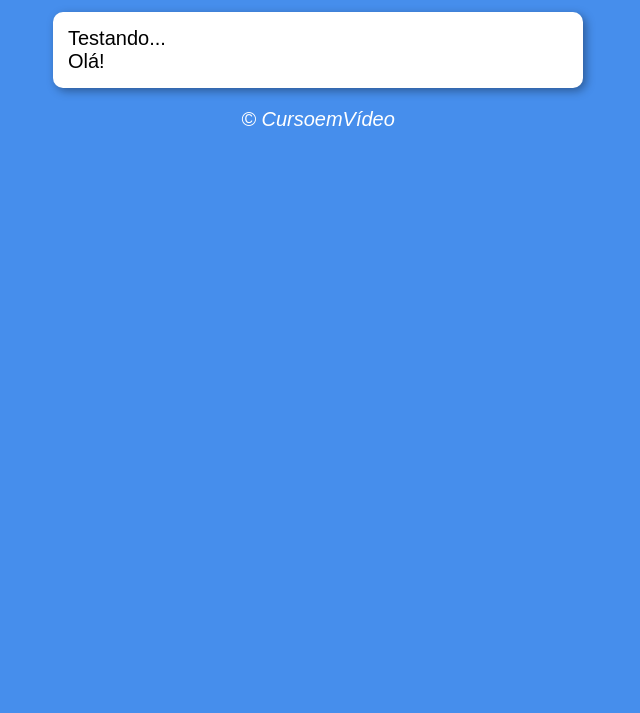
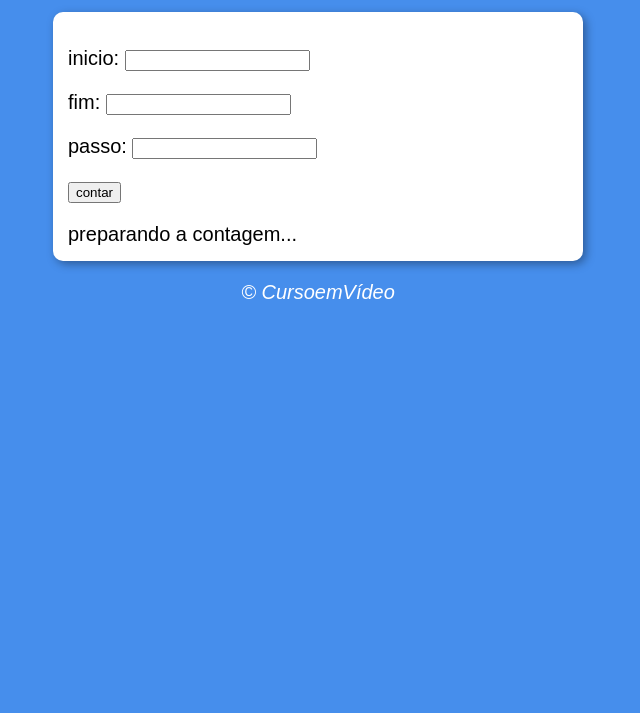
Before and after one commit to JCSkater/javascript, a plain HTML site: page exercicios/aula14ex/ex016/modelo.html in a window 1280 px wide. Shown: the part 87-800 px from the top of the page, without its empty margins (322-962 px from the left). Drawn offline with Linux system fonts and the light colour scheme.

Commit message:
exercicios js

```diff
--- a/exercicios/aula14ex/ex016/modelo.html
+++ b/exercicios/aula14ex/ex016/modelo.html
@@ -4,19 +4,22 @@
     <meta charset="UTF-8">
     <meta http-equiv="X-UA-Compatible" content="IE=edge">
     <meta name="viewport" content="width=device-width, initial-scale=1.0">
-    <title>Modelo de exercício</title>
+    <title>Super Contador</title>
     <link rel="stylesheet" href="style.css">
 </head>
 <body>
     <header>
-        <h1>Título</h1>
+        <h1>Vamos contar</h1>
     </header>
     <section>
-        <div>
-            Testando...
+        <div id="dados">
+            <p>inicio: <input type="number" name="inicio" id="txti"></p>
+            <p>fim: <input type="number" name="fim" id="txtf"></p>
+            <p>passo: <input type="number" name="passo" id="txtp"></p>
+            <p><input type="button" value="contar" onclick="contar()"></p>
         </div>
-        <div>
-            Olá!
+        <div id="res">
+            preparando a contagem...
         </div>
     </section>
     <footer>
--- a/exercicios/aula14ex/ex016/script.js
+++ b/exercicios/aula14ex/ex016/script.js
@@ -1 +1,19 @@
-alert('olá!')
+function contar() {
+    let ini = document.getElementById('txti')
+    let fim = document.getElementById('txtf')
+    let passo = document.getElementById('txtp')
+    let res = document.getElementById('res')
+
+    if (ini.value.length == 0 || fim.value.length == 0 || passo.value.length == 0) {
+        alert ('[ERRO] Faltam dados!')
+    } else {
+        res.innerHTML = 'Contando: '
+        let i = Number(ini.value)
+        let f = Number(fim.value)
+        let p = Number(passo.value)
+
+        for(let c = i; c <= f; c += p) {
+            res.innerHTML += `${c}`
+        }
+    }
+}
```
Also changed, not shown: exercicios/aula04/index.html (added, +20 -0 lines), exercicios/aula09/ex005/ex005.html (renamed from exercicios/ex005/ex005.html, +5 -1 lines), exercicios/aula14ex/ex017/modelo.html (+4 -3 lines), exercicios/ex001/index.html (deleted, +0 -15 lines), exercicios/aula04/ex001.html (renamed from exercicios/ex001/ex001.html), exercicios/aula06/ex002/ex002.html (renamed from exercicios/ex002/ex002.html), exercicios/aula06/ex002/index.html (renamed from exercicios/ex002/index.html), exercicios/aula06/ex003/ex003.html (renamed from exercicios/ex003/ex003.html), exercicios/aula06/ex003/index.html (renamed from exercicios/ex003/index.html), exercicios/aula06/ex004/ex004.html (renamed from exercicios/ex004/ex004.html), exercicios/aula06/ex004/index.html (renamed from exercicios/ex004/index.html), exercicios/aula09/ex005/index.html (renamed from exercicios/ex005/index.html), exercicios/aula10/ex006/ex006.html (renamed from exercicios/ex006/ex006.html), exercicios/aula10/ex006/index.html (renamed from exercicios/ex006/index.html).
